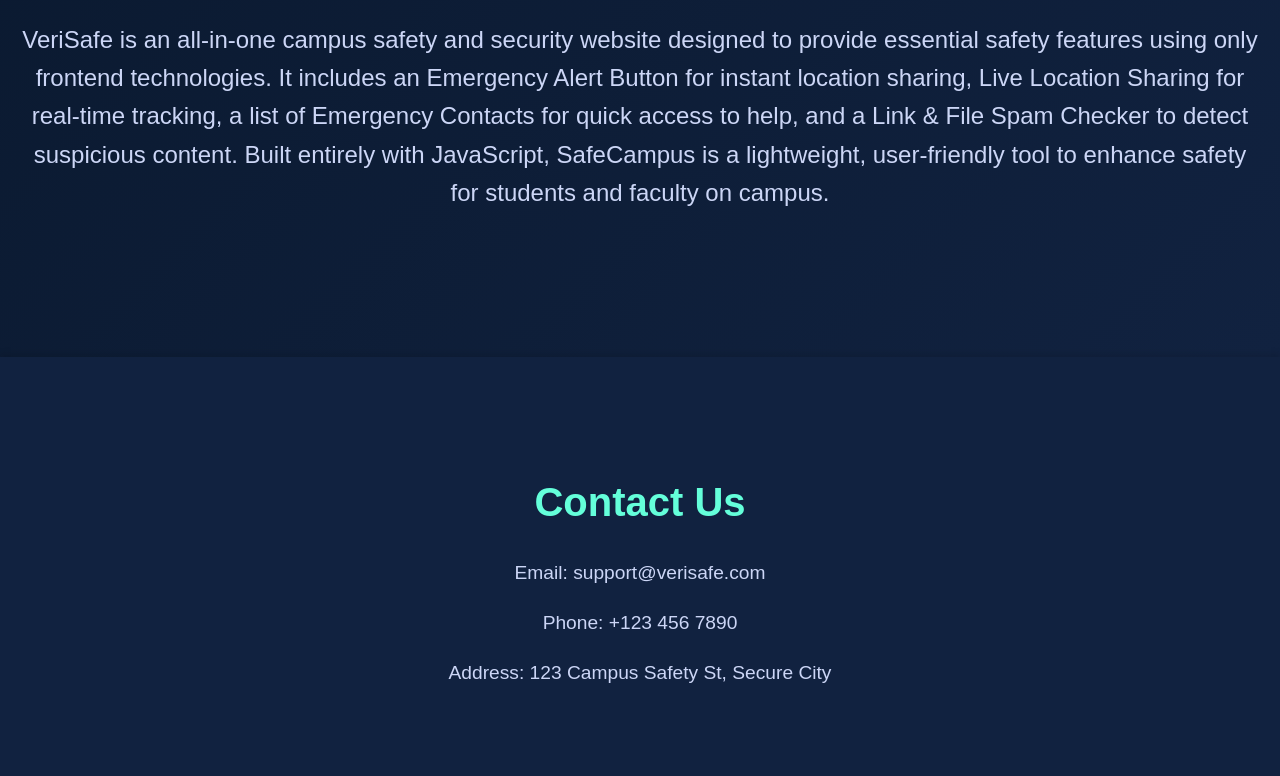
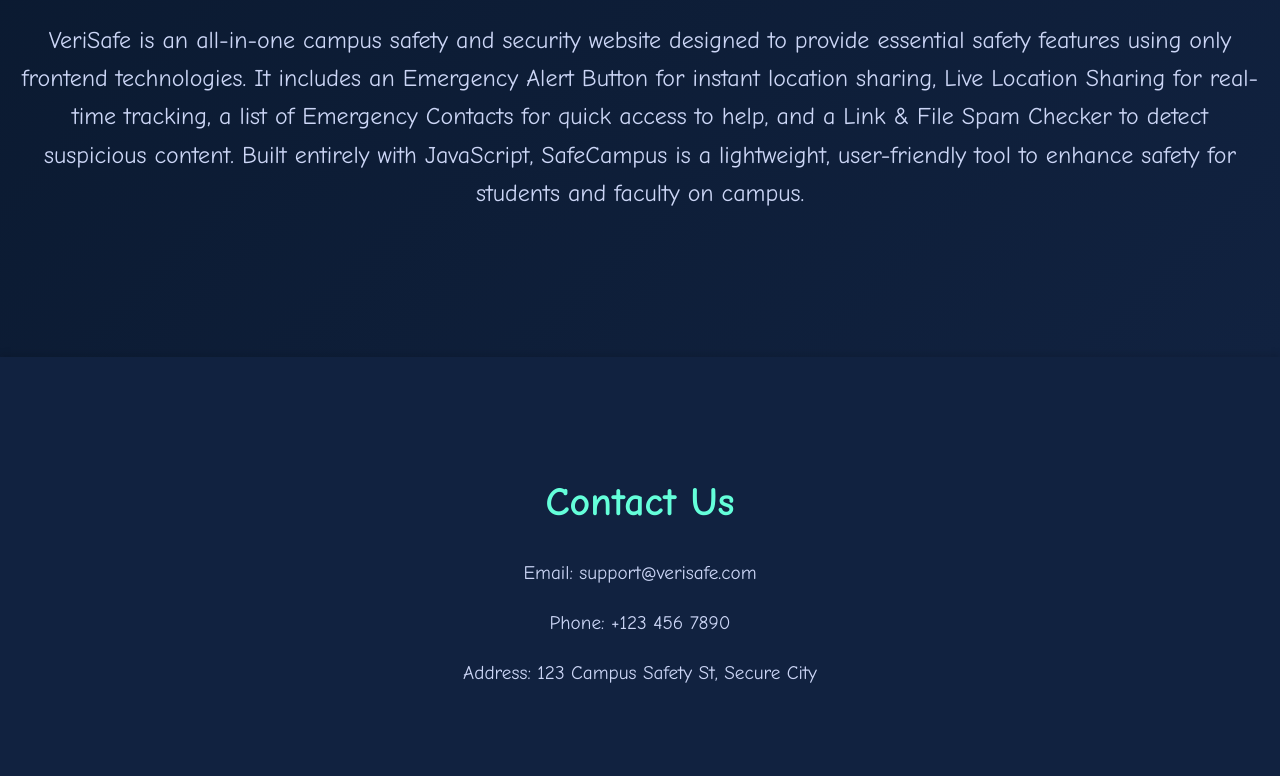
Before and after one commit to Sea25/VeriSafe, a plain HTML site: page index.html in a window 1280 px wide. Shown: the part 333-1109 px from the top of the page. Drawn offline with Linux system fonts and the light colour scheme.

Commit message:
Update index.html
Changed the font to something more quirky

```diff
--- a/index.html
+++ b/index.html
@@ -4,11 +4,16 @@
     <meta charset="UTF-8">
     <meta name="viewport" content="width=device-width, initial-scale=1.0">
     <title>VeriSafe – Campus Safety</title>
-
-    <!-- Link CSS Files -->
     <link rel="stylesheet" href="styles.css">
-
+    <link href="https://fonts.googleapis.com/css2?family=Comic+Neue:wght@400;700&display=swap" rel="stylesheet">
     <style>
+        body {
+            font-family: 'Comic Neue', cursive;
+        }
+        h1, h2 {
+            font-family: 'Comic Neue', cursive;
+            font-weight: 700;
+        }
         nav {
             background-color: #000000;
             overflow: hidden;
@@ -33,7 +38,6 @@
     </style>
 </head>
 <body>
-    <!-- Navigation Bar -->
     <nav>
         <ul>
             <li><a href="index.html">Home</a></li>
@@ -44,16 +48,10 @@
             <li><a href="#contact">Contact Us</a></li>
         </ul>
     </nav>
-
-    <!-- Home Page -->
     <section id="home">
         <h1>VeriSafe</h1>
-        <p>VeriSafe is an all-in-one campus safety and security website designed to provide essential safety features using only frontend technologies. It includes an Emergency Alert Button for instant location sharing, Live Location Sharing for real-time tracking, a list of Emergency Contacts for quick access to help, and a Link & File Spam Checker to detect suspicious content. Built entirely with JavaScript, SafeCampus is a lightweight, user-friendly tool to enhance safety for students and faculty on campus.
-
-        </p>
+        <p>VeriSafe is an all-in-one campus safety and security website designed to provide essential safety features using only frontend technologies. It includes an Emergency Alert Button for instant location sharing, Live Location Sharing for real-time tracking, a list of Emergency Contacts for quick access to help, and a Link & File Spam Checker to detect suspicious content. Built entirely with JavaScript, SafeCampus is a lightweight, user-friendly tool to enhance safety for students and faculty on campus.</p>
     </section>
-
-    <!-- Contact Us Section -->
     <section id="contact">
         <h2>Contact Us</h2>
         <p>Email: support@verisafe.com</p>
```
